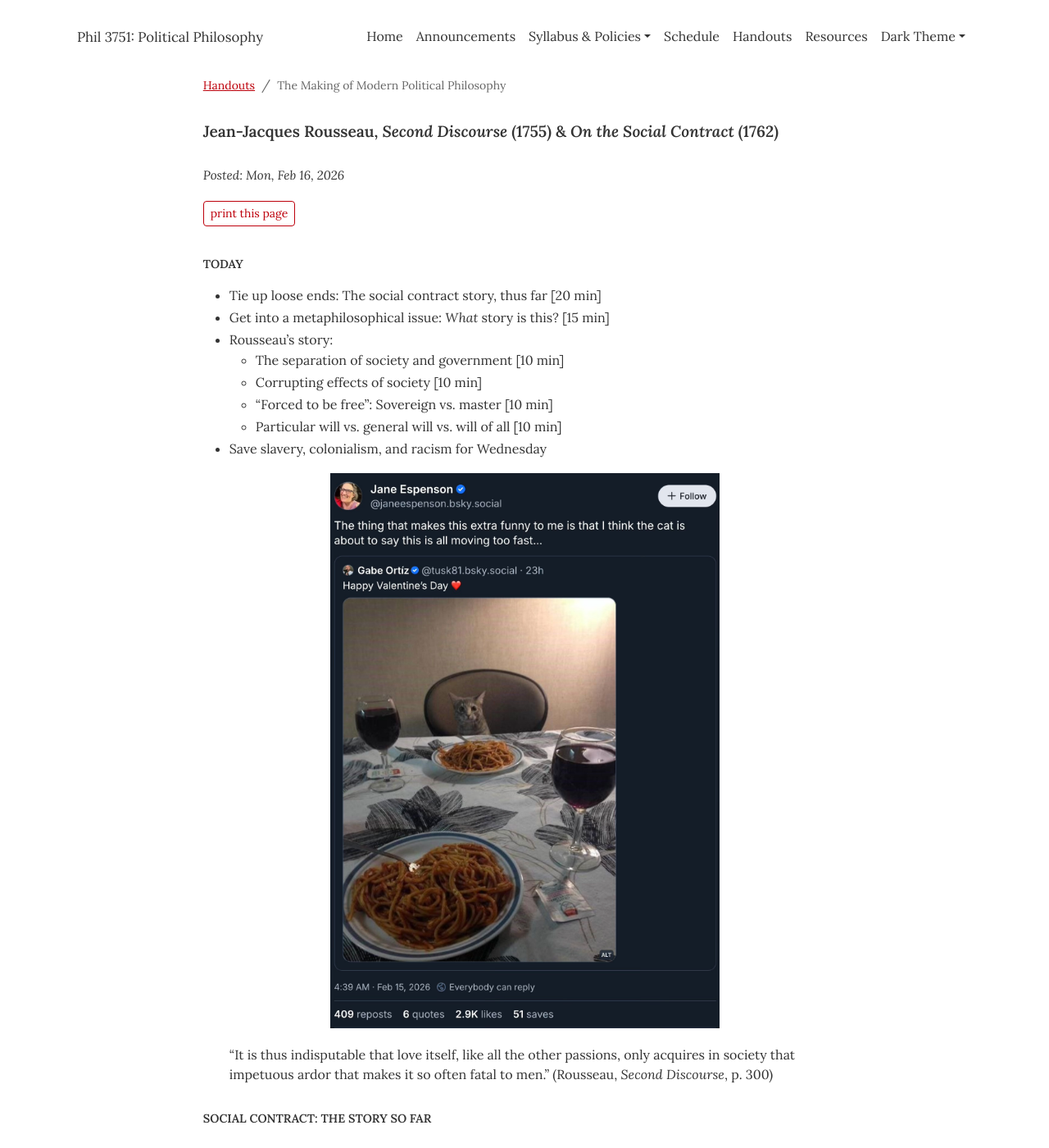
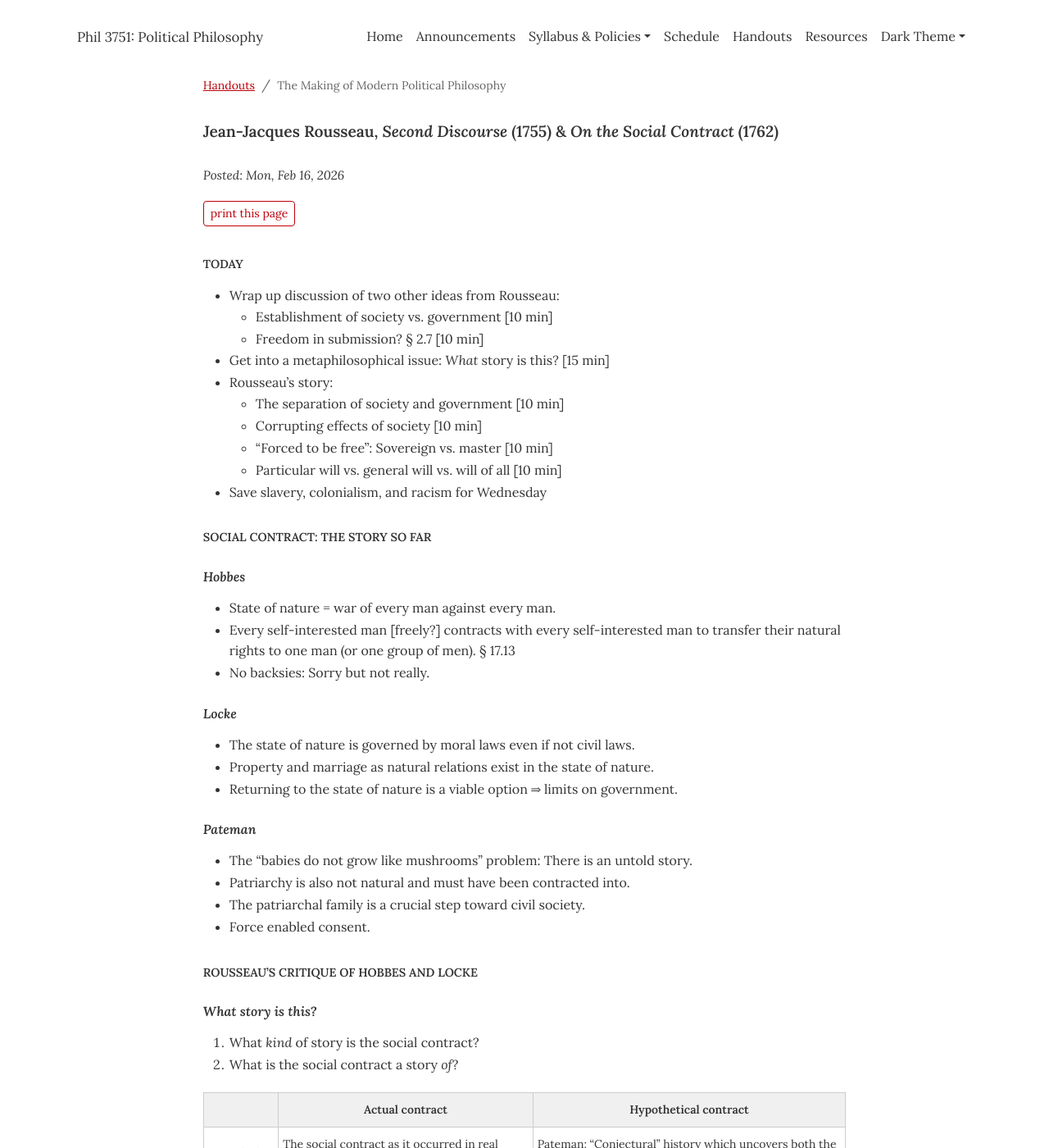
Before and after one commit to dingherself/political-philosophy, a Jekyll site: the page built from handouts/_posts/2026-02-16-rousseau.md, in a window 1280 px wide and 1400 px high. Shown: the whole window at 82% size. Built offline with Jekyll 4.4.1, drawn with Linux system fonts in a browser that asks for light colours.

Commit message:
add handout

```diff
--- a/handouts/_posts/2026-02-16-rousseau.md
+++ b/handouts/_posts/2026-02-16-rousseau.md
@@ -6,7 +6,9 @@ module: "The Making of Modern Political Philosophy"
 
 ## Today
 
-- Tie up loose ends: The social contract story, thus far [20 min]
+- Wrap up discussion of two other ideas from Rousseau:
+  - Establishment of society vs. government [10 min]
+  - Freedom in submission? § 2.7 [10 min]
 - Get into a metaphilosophical issue: *What* story is this?  [15 min]
 - Rousseau’s story:
   - The separation of society and government [10 min]
@@ -14,12 +16,6 @@ module: "The Making of Modern Political Philosophy"
   - “Forced to be free”: Sovereign vs. master [10 min]
   - Particular will vs. general will vs. will of all [10 min]
 - Save slavery, colonialism, and racism for Wednesday
-
-<center>
-<img src="/assets/love-moving-too-fast.jpg" class="img-fluid mb-5" style="max-width: 475px;" alt="Screenshot of a Bluesky repost by Jane Espenson, in reply to a photo of a cat sitting across from the dinner table eating pasta and drinking wine on Valentine’s Day: “The thing that makes this extra funny to me is that I think the cat is about to say this is all moving too fast…”">
-</center>
-
-> “It is thus indisputable that love itself, like all the other passions, only acquires in society that impetuous ardor that makes it so often fatal to men.” (Rousseau, *Second Discourse*, p. 300)
 
 ## Social contract: The story so far
 
```
Also changed, not shown: handouts/_posts/2026-02-18-mills.md (added, +24 -0 lines).
